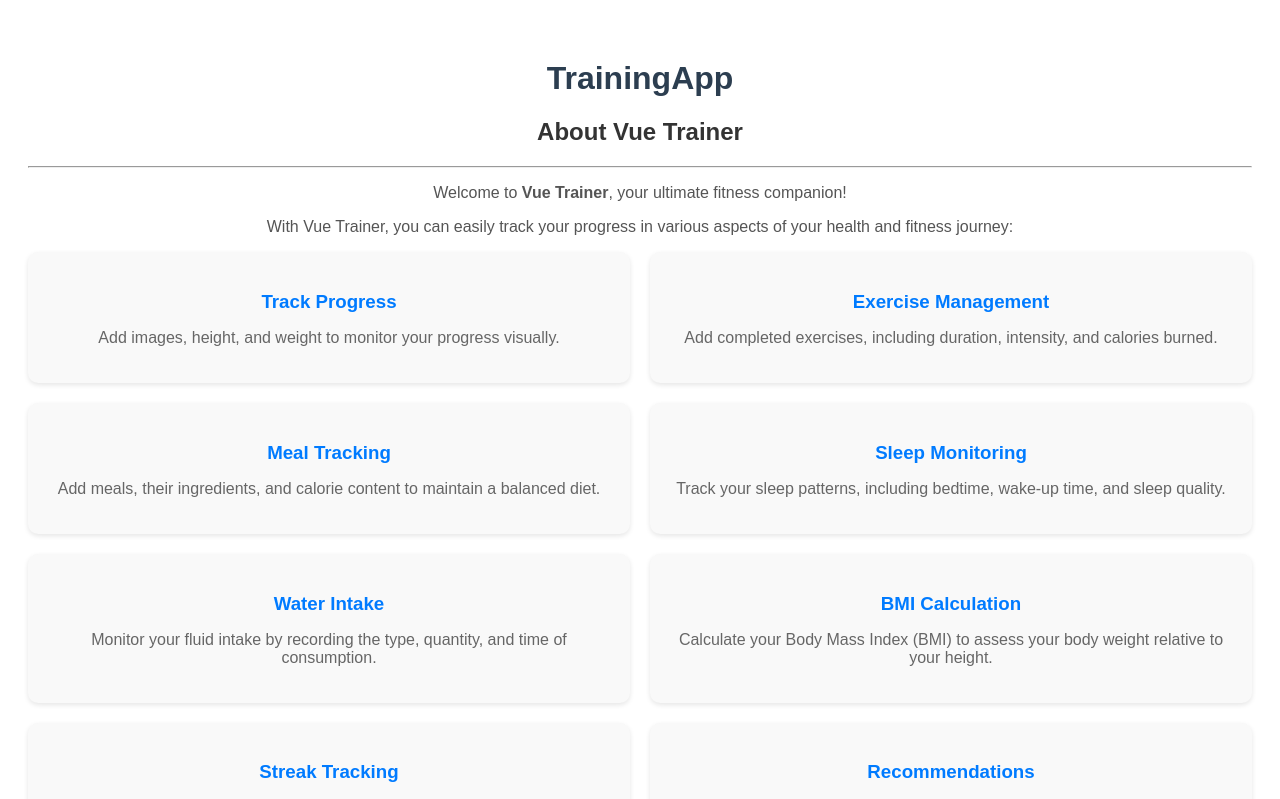
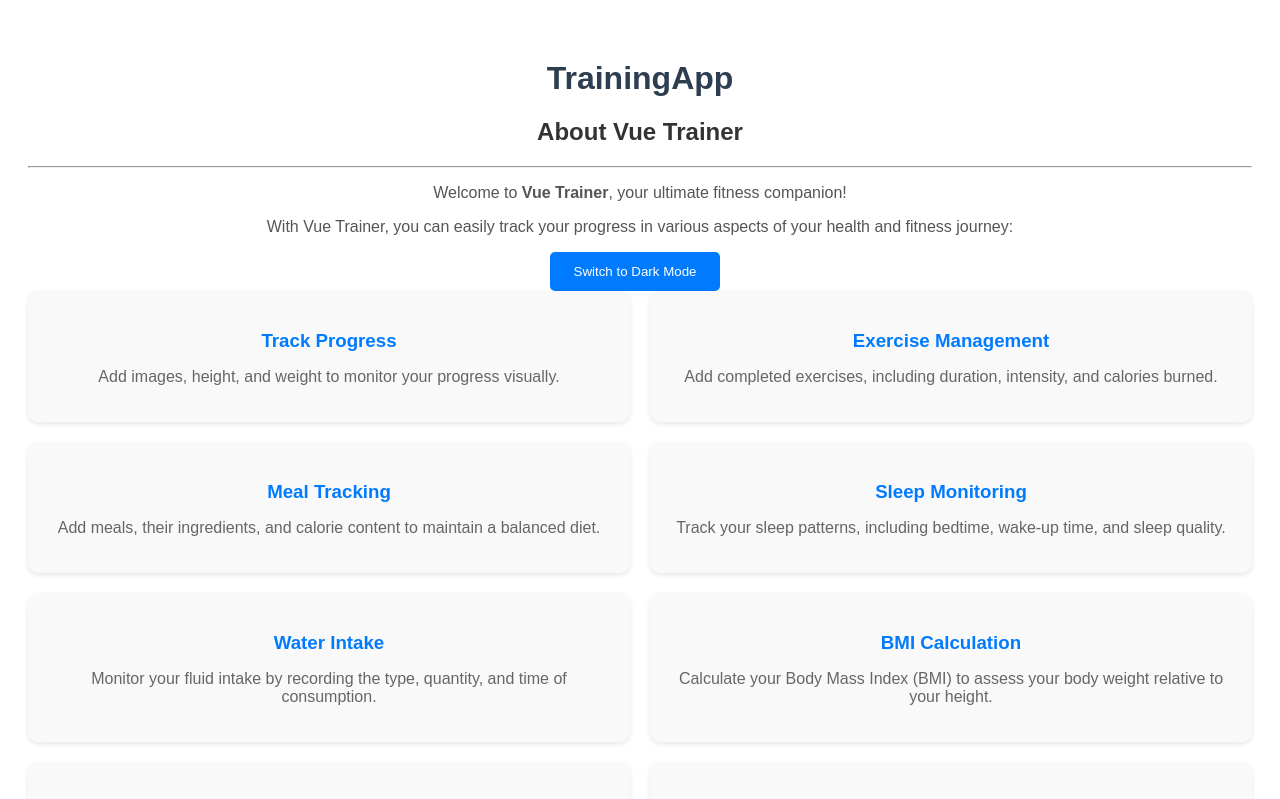
Before and after one commit to AntonioLabinjan/Projekt_PI, a Vue app: page /about in a window 1280 px wide. Shown: the top 799 px of the page. Built offline with nearby package versions, Linux system fonts and the light colour scheme.

Commit message:
Update AboutPage.vue
Implementirao switchanje iz light moda u dark mode i obratno

```diff
--- a/src/components/AboutPage.vue
+++ b/src/components/AboutPage.vue
@@ -1,9 +1,10 @@
 <template>
-  <div class="about">
+  <div class="about" :class="{ 'dark-mode': darkMode }">
     <h2>About Vue Trainer</h2>
     <hr>
     <p>Welcome to <b>Vue Trainer</b>, your ultimate fitness companion!</p>
     <p>With Vue Trainer, you can easily track your progress in various aspects of your health and fitness journey:</p>
+    <button @click="toggleDarkMode">{{ darkMode ? 'Switch to Light Mode' : 'Switch to Dark Mode' }}</button>
 
     <div class="feature-list">
       <div class="feature">
@@ -70,6 +71,11 @@
 <script>
 export default {
   name: 'AboutPage',
+  data() {
+    return {
+      darkMode: false,
+    };
+  },
   methods: {
     goBackHome() {
       this.$router.push({ path: '/' });
@@ -80,11 +86,19 @@ export default {
     goToMealSuggestions() {
       this.$router.push({ path: '/default-meals' });
     },
+    toggleDarkMode() {
+      this.darkMode = !this.darkMode;
+    },
   }
 };
 </script>
 
 <style scoped>
+.about.dark-mode {
+  background-color: #000;
+  color: #fff;
+}
+
 .about {
   margin: 20px;
   font-family: Arial, sans-serif;
```
